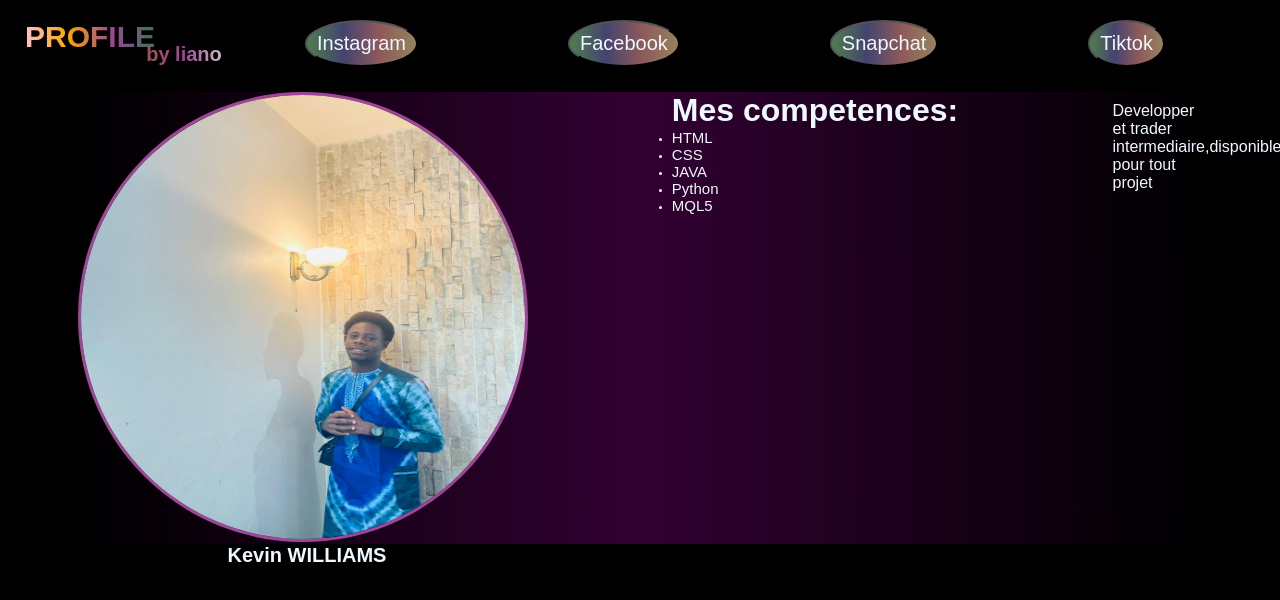
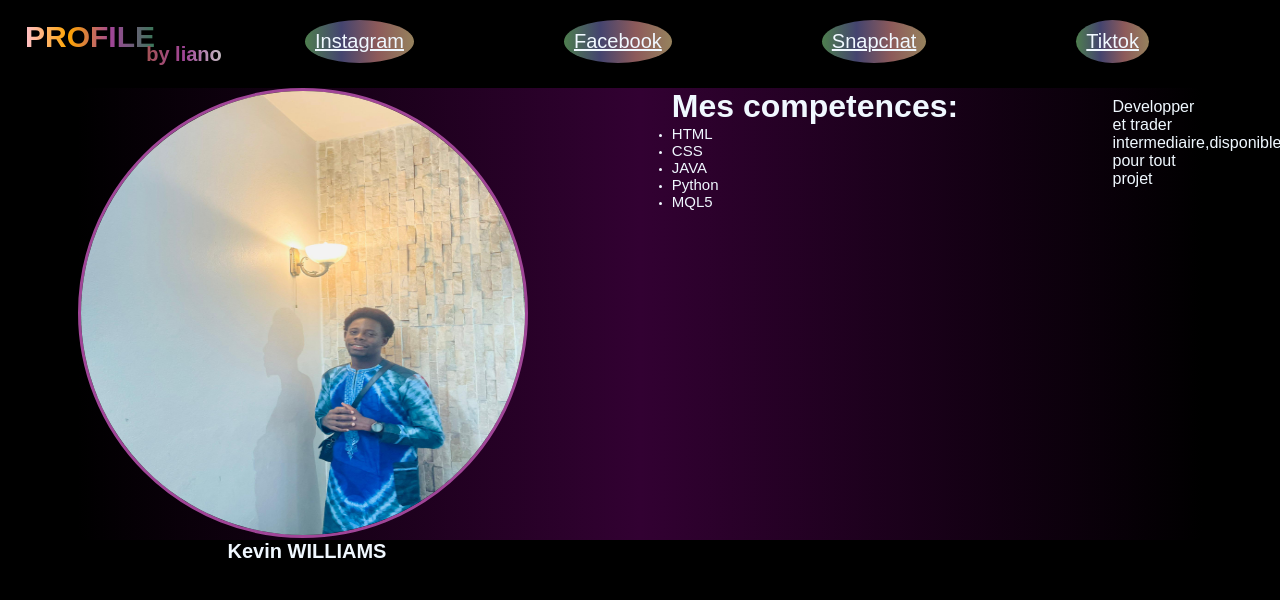
Before and after one commit to Liano29/helloweb, a plain HTML site: page index.html in a window 1280 px wide. Drawn offline with Linux system fonts and the light colour scheme.

Commit message:
Update index.html

```diff
--- a/index.html
+++ b/index.html
@@ -13,10 +13,10 @@
         <div class="h1"><h1 class="titre">PROFILE</h1>
         <div class="h4"><h4 class="signature">by liano</h4></div>
         </div>
-        <button class="reseaux" href="https://www.instagram.com/just_liano?igsh=MWFlMHY4NG02ZDVodw%3D%3D&utm_source=qr">Instagram</button>
-        <button class="reseaux" href="https://www.facebook.com/share/16BUk8Tbqo/?mibextid=wwXIfr">Facebook</button>
-        <button class="reseaux" href="https://t.snapchat.com/5k6z25Af">Snapchat</button>
-        <button class="reseaux" href="https://www.tiktok.com/@lia_no0fficiel?_t=ZM-8ysko3ZDLKa&_r=1">Tiktok</button>
+        <a class="reseaux" href="https://www.instagram.com/just_liano?igsh=MWFlMHY4NG02ZDVodw%3D%3D&utm_source=qr">Instagram</a>
+        <a class="reseaux" href="https://www.facebook.com/share/16BUk8Tbqo/?mibextid=wwXIfr">Facebook</a>
+        <a class="reseaux" href="https://t.snapchat.com/5k6z25Af">Snapchat</a>
+        <a class="reseaux" href="https://www.tiktok.com/@lia_no0fficiel?_t=ZM-8ysko3ZDLKa&_r=1">Tiktok</a>
        </nav>
        </header>
        <main class="corps">
@@ -43,4 +43,5 @@
          </div>
        </main>
 </body?>
+
 </html>
```
